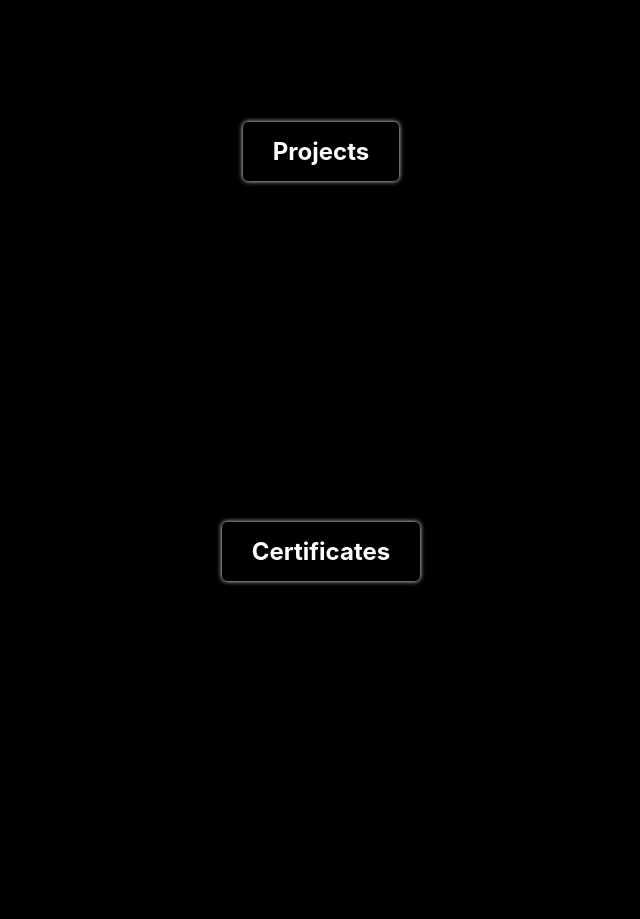
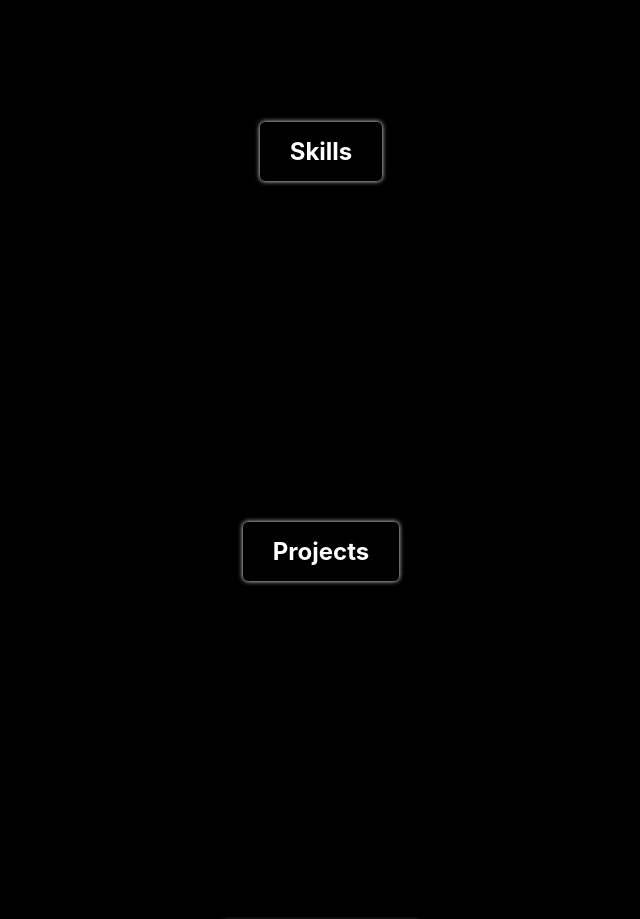
Before and after one commit to calasCosta/ncc-portfolio, a React (Create React App) app in the folder ncc-portfolio/: page / in a window 1280 px wide. Shown: the part 1080-1999 px from the top of the page, without its empty margins (319-959 px from the left). Built offline with nearby package versions, Linux system fonts and the light colour scheme.

Commit message:
Last commit, skeleton for 7/29/2023

```diff
--- a/ncc-portfolio/src/App.js
+++ b/ncc-portfolio/src/App.js
@@ -5,6 +5,7 @@ import HeroArea from './components/HeroArea';
 import Experiences from './components/Experiences';
 import Projects from './components/Projects';
 import Certificates from './components/Certificates';
+import Skills from './components/Skills';
 
 function App() {
   return (
@@ -12,6 +13,7 @@ function App() {
       <Header />
       <HeroArea />
       <Experiences />
+      <Skills />
       <Projects />
       <Certificates />
     </div>
--- /dev/null
+++ b/ncc-portfolio/src/components/Skills.js
@@ -0,0 +1,9 @@
+import React from 'react'
+
+export default function Skills() {
+  return (
+    <section>
+      <h2>Skills</h2>
+    </section>
+  )
+}
```
